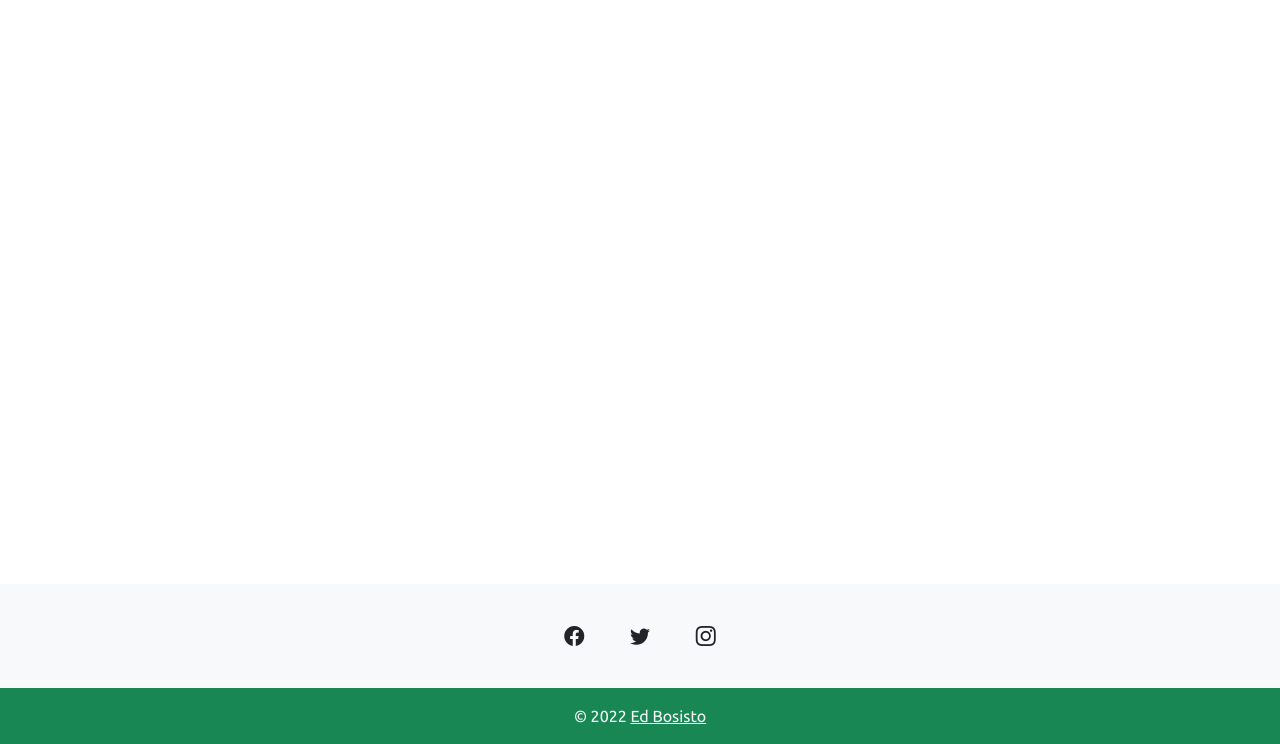
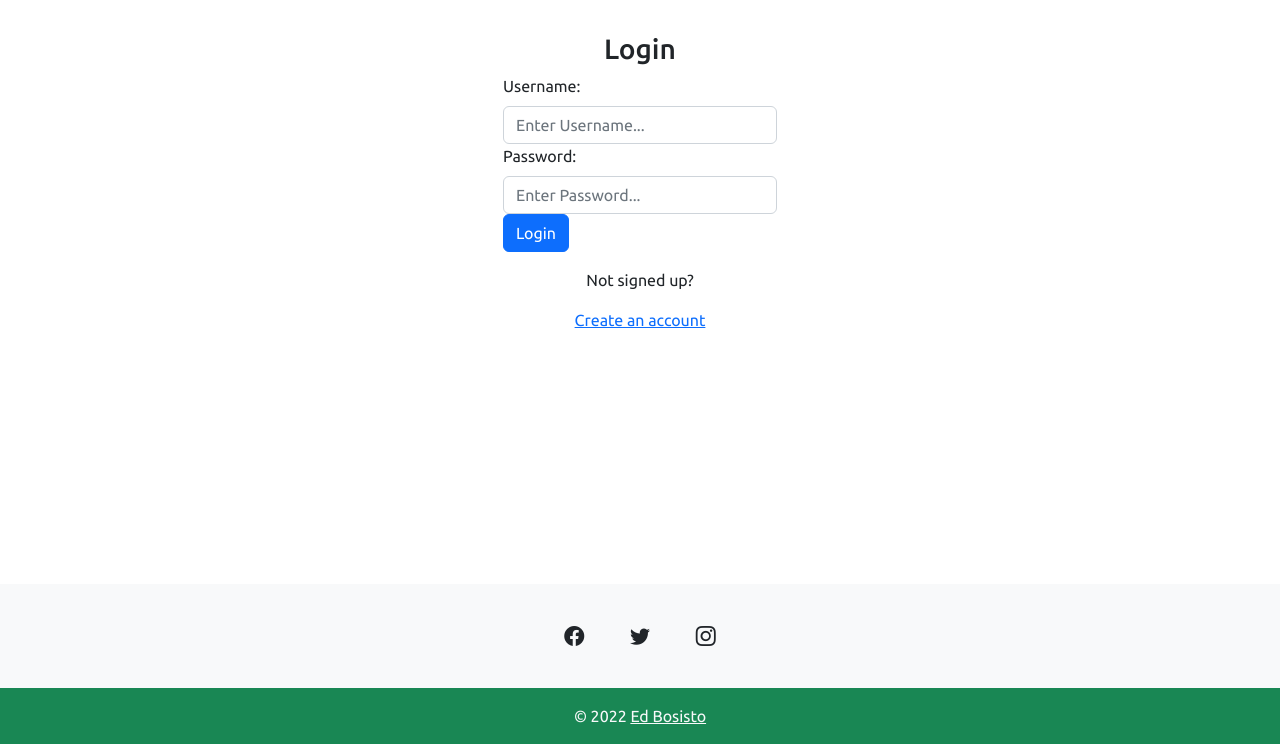
Before and after one commit to edbosisto/t20-tipping, a Django app: template t20wc2022/templates/login.html in a window 1280 px wide. Shown: the part 56-800 px from the top of the page. Run offline with Django 3.2, Linux system fonts and the light colour scheme; the template is opened without the code that fills it, so the values that code supplies are empty; some libraries are stand-ins or nearby versions.

Commit message:
login register complete

```diff
--- a/t20wc2022/templates/login.html
+++ b/t20wc2022/templates/login.html
@@ -7,4 +7,35 @@ Login
 
 {% block content %}
 
+<h3>Login</h3>
+
+<div class="h-100 d-flex align-items-center justify-content-center">
+    <form id="form" method="POST" action="">
+        {% csrf_token %}
+        <div class="mb-3">
+            <label for="username" class="form-label">Username: </label>
+            <input type="text" class="form-control" name="username" placeholder="Enter Username..." />
+
+            <label for="password" class="form-label">Password: </label>
+            <input type="password" class="form-control" name="password" placeholder="Enter Password..." />
+
+            {% if request.GET.next %}
+                <input type="hidden" name="next" value="{{request.GET.next}}" />
+            {% endif %}
+                <input type="submit" class="btn btn-primary" value="Login" />
+
+        </div>
+    </form>
+
+</div>
+
+<div class="h-100 d-flex align-items-center justify-content-center">
+    <p>Not signed up?</p>
+</div>
+<div class="h-100 d-flex align-items-center justify-content-center">
+    <a href="{% url 'register' %}">Create an account</a>
+</div>
+
+
+
 {% endblock content %}
--- a/t20wc2022/templates/static/css/main.css
+++ b/t20wc2022/templates/static/css/main.css
@@ -42,6 +42,15 @@ html {
     padding-bottom: 5rem;
   }
 
+  #form {
+    max-width: 20rem;
+  }
+
+  #form-info {
+    max-width: 30rem;
+    margin-top: 2rem;
+  }
+
   #heading {
     text-align: center;
     padding: 1rem 1rem;
```
Also changed, not shown: t20wc2022/templates/register.html (+22 -0 lines), t20wc2022/tip/views.py (+52 -3 lines), t20wc2022/db.sqlite3.
